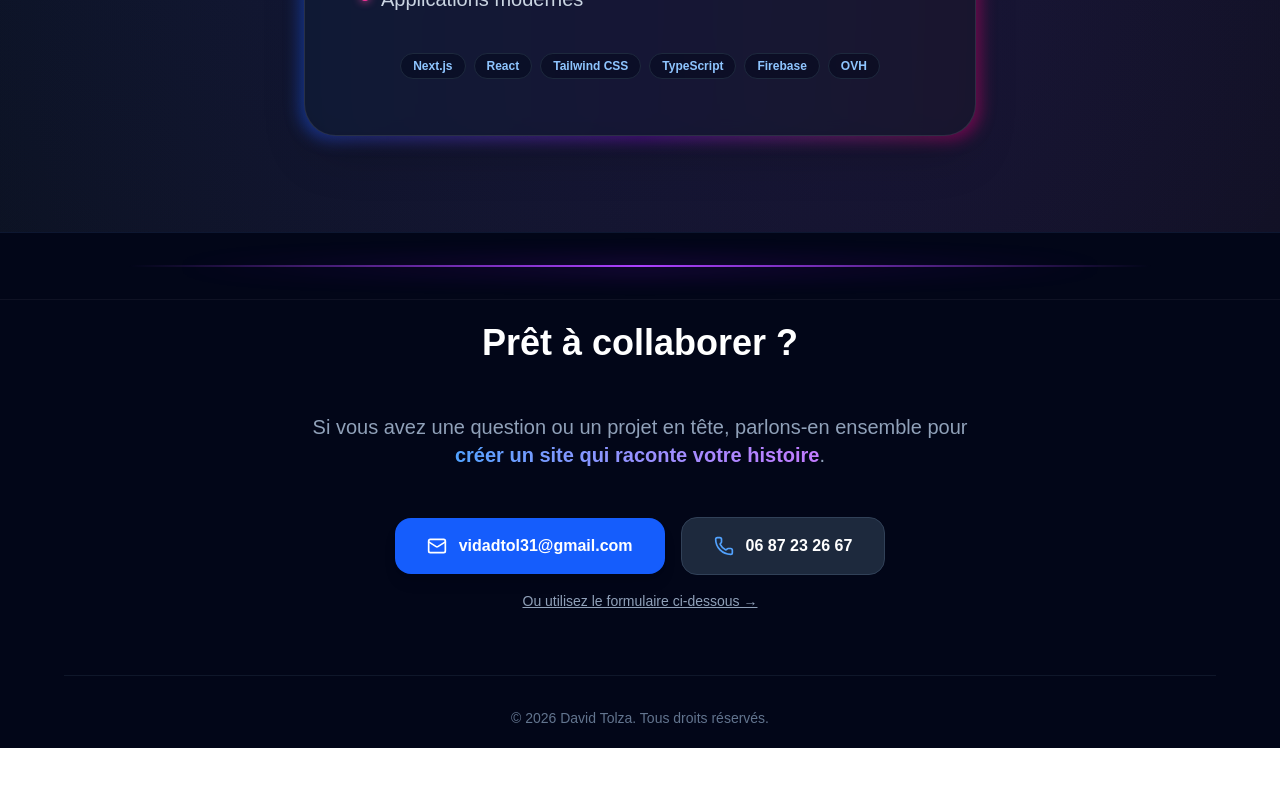
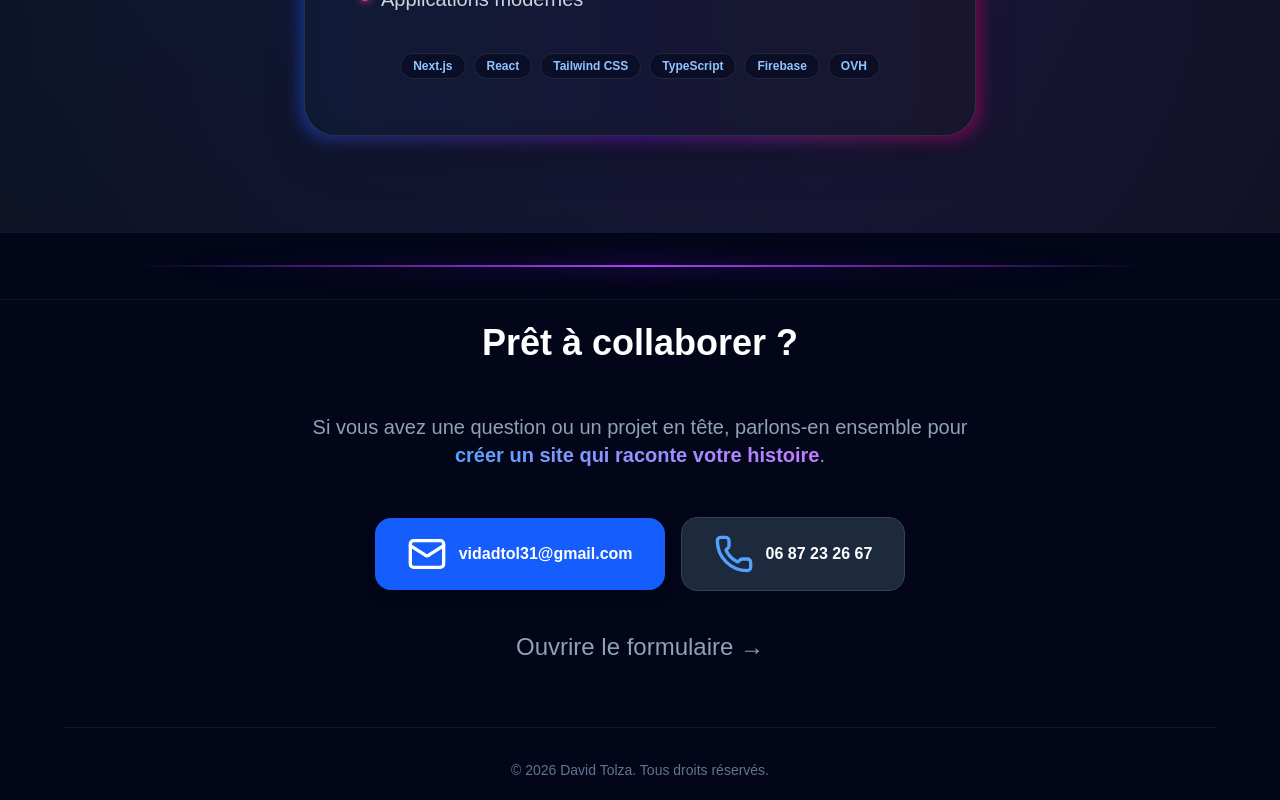
Before and after one commit to VidadTol/david_tolza_portfolio, a Next.js app: page / in a window 1280 px wide. Shown: the part 2354-3154 px from the top of the page. Before the commit the page ends 3102 px from the top, so only its background shows below. Built offline with nearby package versions, Linux system fonts and the light colour scheme.

Commit message:
feat: Add animated wave effect to buttons and enhance footer button styles

```diff
--- a/app/globals.css
+++ b/app/globals.css
@@ -94,6 +94,41 @@ textarea:focus-visible {
     50% { opacity: 1; }
   }
 
+  /* 5. VAGUES ANIMÉES - Pour les boutons */
+  .animate-waves {
+    position: relative;
+    overflow: hidden;
+  }
+
+  .animate-waves::before {
+    content: '';
+    position: absolute;
+    top: 0;
+    left: -100%;
+    width: 100%;
+    height: 100%;
+    background: linear-gradient(
+      90deg,
+      transparent,
+      rgba(59, 130, 246, 0.8),
+      rgba(147, 51, 234, 0.8),
+      rgba(236, 72, 153, 0.8),
+      transparent
+    );
+    animation: wave 2.5s infinite;
+    z-index: 1;
+    pointer-events: none;
+  }
+
+  @keyframes wave {
+    0% {
+      left: -100%;
+    }
+    100% {
+      left: 100%;
+    }
+  }
+
   /* 4. REDUCED MOTION - Respecter les préférences utilisateur */
   @media (prefers-reduced-motion: reduce) {
     *,
--- a/components/ContactForm.tsx
+++ b/components/ContactForm.tsx
@@ -226,7 +226,7 @@ export default function ContactForm() {
       <button
         type="submit"
         disabled={status.type === "loading"}
-        className="w-full flex items-center justify-center gap-2 bg-gradient-to-r from-blue-600 to-purple-600 text-white font-bold py-4 px-8 rounded-lg shadow-lg hover:shadow-xl transition duration-300 disabled:opacity-50 disabled:cursor-not-allowed focus:outline-none focus:ring-2 focus:ring-blue-500 focus:ring-offset-2 focus:ring-offset-slate-950"
+        className="w-full flex items-center justify-center gap-2 bg-gradient-to-r from-blue-600 to-purple-600 text-white font-bold py-4 px-8 rounded-lg shadow-lg hover:shadow-xl transition duration-300 disabled:opacity-50 disabled:cursor-not-allowed focus:outline-none focus:ring-2 focus:ring-blue-500 focus:ring-offset-2 focus:ring-offset-slate-950 animate-waves"
         aria-busy={status.type === "loading"}
       >
         <Mail className="w-5 h-5" />
--- a/components/Footer.tsx
+++ b/components/Footer.tsx
@@ -39,29 +39,32 @@ export default function Footer() {
         ) : (
           <div className="flex flex-col items-center justify-center gap-4">
             <div className="flex flex-col sm:flex-row items-center justify-center gap-4 w-full">
+              <div className="w-full sm:w-auto group relative hover:z-[100]">
                 <a
                   href="mailto:vidadtol31@gmail.com"
-                className="w-full sm:w-auto flex items-center justify-center gap-3 bg-blue-600 text-white font-bold py-4 px-8 rounded-2xl shadow-lg hover:shadow-xl transition hover:bg-blue-700 focus:outline-none focus:ring-2 focus:ring-blue-500 focus:ring-offset-2 focus:ring-offset-slate-950"
+                  className="flex items-center justify-center gap-3 bg-blue-600 text-white font-bold py-4 px-8 rounded-2xl shadow-lg transition-all duration-500 group-hover:scale-125 group-hover:shadow-xl focus:outline-none focus:ring-2 focus:ring-blue-500 focus:ring-offset-2 focus:ring-offset-slate-950"
                   aria-label="Envoyer un email à David Tolza"
                 >
-                <Mail className="w-5 h-5" />
-                <span className="text-sm md:text-base">vidadtol31@gmail.com</span>
+                  <Mail className="w-10 h-10" />
+                  <span className="text-lg md:text-base">vidadtol31@gmail.com</span>
                 </a>
-              <a
-                href="tel:0687232667"
-                className="w-full sm:w-auto flex items-center justify-center gap-3 bg-slate-800 text-white font-bold py-4 px-8 rounded-2xl border border-slate-700 hover:border-slate-500 transition focus:outline-none focus:ring-2 focus:ring-blue-500 focus:ring-offset-2 focus:ring-offset-slate-950"
+              </div>
+              <div className="w-full sm:w-auto group relative hover:z-50">
+                <button
+                  className="w-full flex items-center justify-center gap-3 bg-slate-800 text-white font-bold py-4 px-8 rounded-2xl border border-slate-700 transition-all duration-500 group-hover:scale-125 group-hover:border-slate-500 focus:outline-none focus:ring-2 focus:ring-blue-500 focus:ring-offset-2 focus:ring-offset-slate-950"
                   aria-label="Appeler David Tolza au 06 87 23 26 67"
                 >
-                <Phone className="w-5 h-5 text-blue-400" />
-                <span className="text-sm md:text-base">06 87 23 26 67</span>
-              </a>
+                  <Phone className="w-10 h-10 text-blue-400" />
+                  <span className="text-lg md:text-base">06 87 23 26 67</span>
+                </button>
+              </div>
             </div>
             <button
               onClick={() => setShowForm(true)}
-              className="text-sm text-slate-400 hover:text-slate-200 transition underline"
+              className="text-2xl mt-6 text-slate-400 hover:text-slate-200 cursor-pointer transition-all hover:underline hover:underline-offset-4"
               aria-label="Ouvrir le formulaire de contact"
             >
-              Ou utilisez le formulaire ci-dessous →
+              Ouvrire le formulaire →
             </button>
           </div>
         )}
```
Lines whose indentation alone changed are shown as unchanged.
